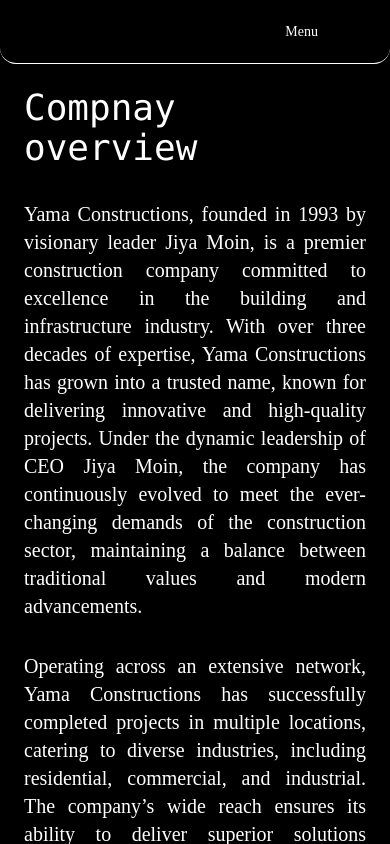
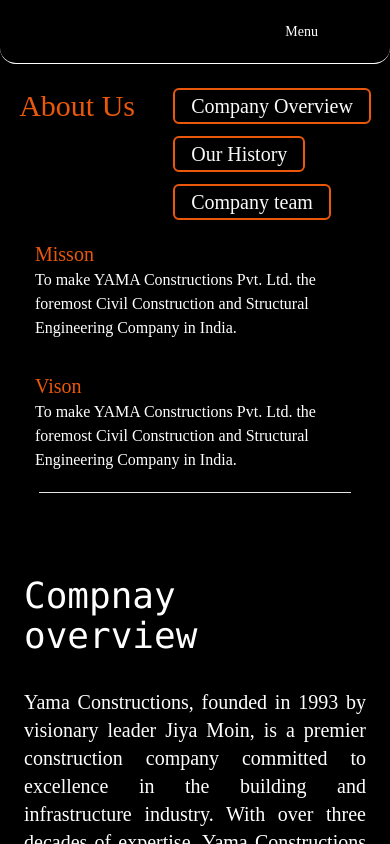
Before and after one commit to vhaid19/yama-nextjs, a Next.js app: page /about/compoverview in a window 390 px wide. Shown: the top 844 px of the page. Built offline with nearby package versions, Linux system fonts and the light colour scheme.

Commit message:
index page and company overview page responsiveness is completed

```diff
--- a/src/app/about/compoverview/page.js
+++ b/src/app/about/compoverview/page.js
@@ -2,10 +2,12 @@ import Image from 'next/image'
 import React from 'react'
 import { Background2, Prjakta, Saad, Aman } from '@/../public/index'
 import { ImQuotesLeft, ImQuotesRight } from "react-icons/im";
+import Aboutus from '@/components/ui/Aboutus';
 
 function Compoverview() {
   return (
     <div>
+      <Aboutus />
       <div className='w-full h-auto md:p-4 p-6 flex justify-around'>
         <div className='md:w-[30%] md:flex hidden justify-center items-center flex-wrap'>
           <div className='w-[60%] mx-auto'>
--- a/src/app/page.js
+++ b/src/app/page.js
@@ -40,9 +40,9 @@ function page() {
             {
               keypoints.map((keypoint, index)=>{
                 return(
-                  <div key={index} className='key-point flex items-center gap-4 my-4 px-4'>
+                  <div key={index} className='key-point flex items-center gap-4 my-4 md:px-4 '>
                     <keypoint.icon />
-                    <h2 className='md:text-3xl text-lg'>{keypoint.points}</h2>
+                    <h2 className='md:w-auto w-80 md:text-3xl text-lg'>{keypoint.points}</h2>
                   </div>
                 )
               })
--- a/src/components/AboutUs.jsx
+++ b/src/components/AboutUs.jsx
@@ -40,7 +40,7 @@ function AboutUs() {
                 <hr className='h-1 w-[80%] mb-8' />
             </div>
             <div className="comoverview md:w-[80%] w-[90%] m-auto">
-                <h1 className='text-5xl'>Company Overview</h1>
+                <h1 className='text-5xl text-orange-600'>Yama Constructions</h1>
                 <div className="shortinfo md:text-2xl text-lg">
                     <div className='info1 mb-5'>YAMA Constructions is registered proprietary firm established in 1993 at Kolhapur owned by Mr. Jiya S. Momin (Chartered Engineer). </div>
                     <div className="info2 mb-5">The profound knowledge and rich experience of the CEO has assisted the company to acquire distinguished position amidst the dependable providers of Consulting Services in India. Apart from being renowned as one of the well-reputed Architectural Consultants, we also specialize in providing Engineering Project Management Services.</div>
--- /dev/null
+++ b/src/components/ui/Aboutus.jsx
@@ -0,0 +1,32 @@
+import React from 'react'
+import Link from 'next/link'
+import { Button } from './button'
+
+function Aboutus() {
+    return (
+        <div>
+            <div className='flex justify-around flex-wrap my-6'>
+                <h1 className='text-3xl text-orange-600'>About Us</h1>
+                <div className="buttons md:gap-6 flex md:flex-row flex-col gap-3">
+                    <Link href='/about/compoverview'><Button className='border-2 border-orange-600 text-xl bg-transparent'>Company Overview</Button></Link>
+                    <Link href='/about/ourhistory'><Button className='border-2 border-orange-600 text-xl bg-transparent'>Our History</Button></Link>
+                    <Link href='/about/companyteam'><Button className='border-2 border-orange-600 text-xl bg-transparent'>Company team</Button></Link>
+                </div>
+
+                <div className='company goal flex gap-8 my-5 md:flex-row flex-col md:gap-48'>
+                    <div className='misson md:w-96 w-80 text-pretty'>
+                        <h1 className='text-xl text-orange-600'>Misson</h1>
+                        <div className='info'>To make YAMA Constructions Pvt. Ltd. the foremost Civil Construction and Structural Engineering Company in India.</div>
+                    </div>
+                    <div className='vison md:w-96 w-80 text-pretty'>
+                        <h1 className='text-xl text-orange-600'>Vison</h1>
+                        <div className="info"> To make YAMA Constructions Pvt. Ltd. the foremost Civil Construction and Structural Engineering Company in India.</div>
+                    </div>
+                </div>
+                <hr className='h-1 w-[80%] mb-8' />
+            </div>
+        </div>
+    )
+}
+
+export default Aboutus
```
